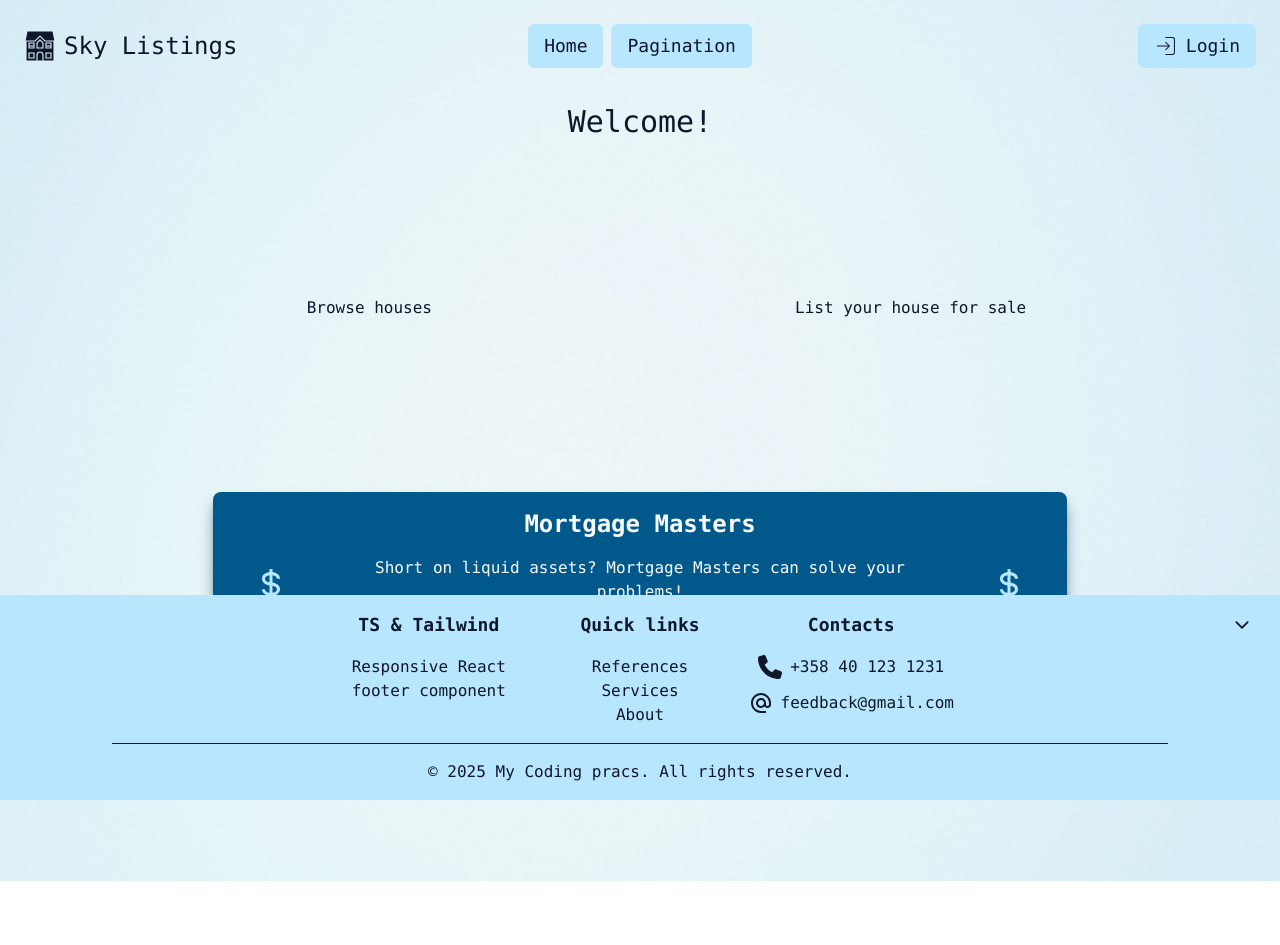
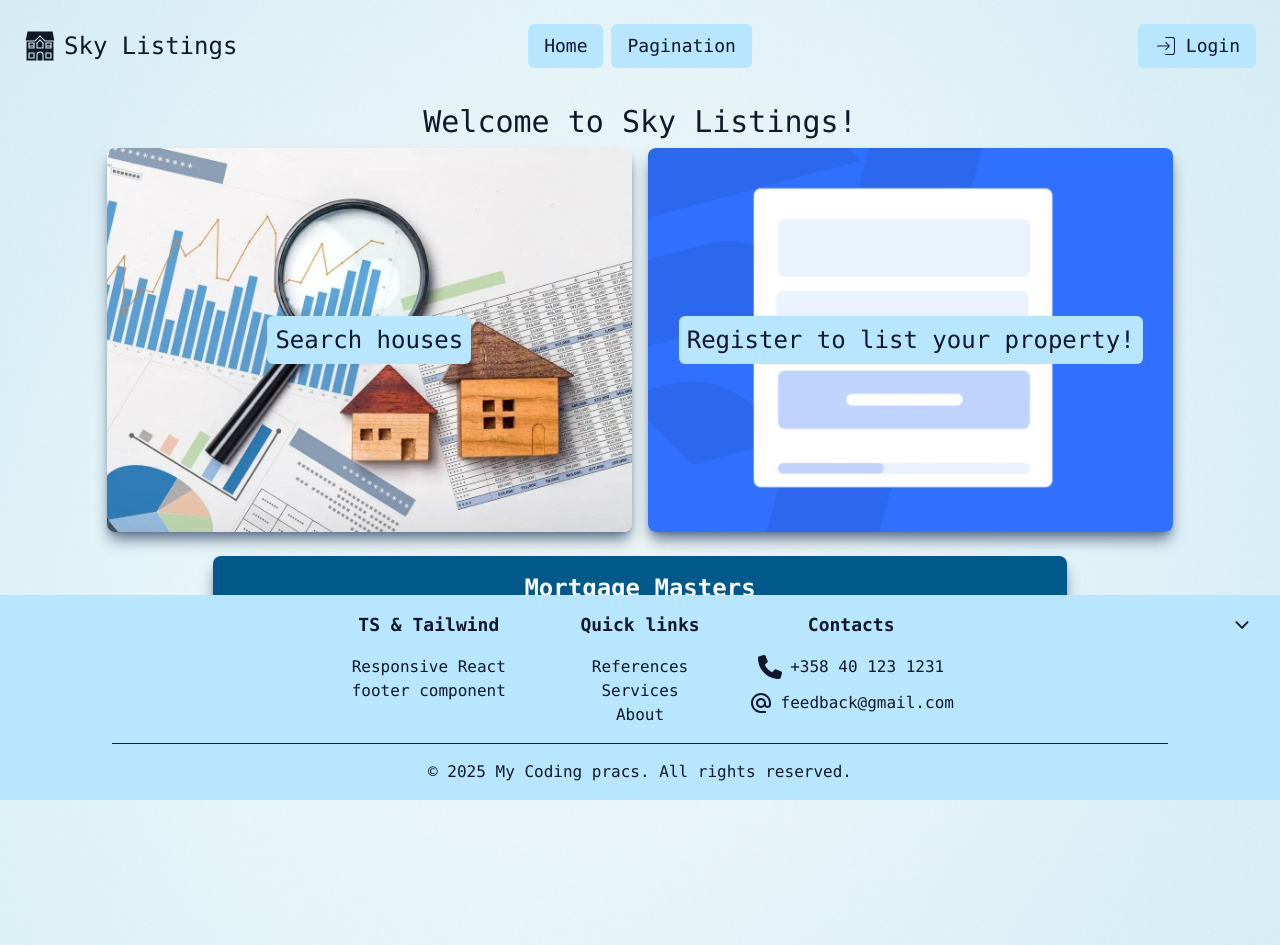
Before and after one commit to olliuhlbeck/sky-listings, a React (Vite) app in the folder frontend/: page / in a window 1280 px wide. Before the commit the page ends 881 px from the top, so only its background shows below. Built offline with nearby package versions, Linux system fonts and the light colour scheme.

Commit message:
add content for not logged in user

```diff
--- a/frontend/src/pages/HomePage/HomePage.tsx
+++ b/frontend/src/pages/HomePage/HomePage.tsx
@@ -1,26 +1,30 @@
 import { BiDollar } from 'react-icons/bi';
 import AdComponent from '../../components/GeneralComponents/AdComponent';
 import { useAuth } from '../../utils/useAuth';
+import { useNavigate } from 'react-router-dom';
+import { ActionType } from '../../types/ActionType';
 
 const HomePage = () => {
   const { user } = useAuth();
+  const navigate = useNavigate();
+
   return (
     <div className='flex flex-col justify-center items-center mt-6'>
       {user ? (
         <>
-          <h1 className='text-3xl my-3'>{`Welcome ${user}!`}</h1>
+          <h1 className='text-3xl my-3'>{`Hi ${user}!`}</h1>
           <div className='flex flex-col lg:flex-row w-4/6 gap-6'>
             <div
               className={`min-h-[12rem] lg:min-h-[24rem] shadow-lg shadow-slate-500 flex flex-1 justify-center items-center rounded-lg bg-[url('./assets/browseHouses.jpg')] bg-cover bg-center`}
             >
-              <button className='text-2xl bg-sky-200 text-slate-900 rounded-full p-2 hover:bg-sky-400 hover:cursor-pointer'>
+              <button className='text-2xl bg-sky-200 text-slate-900 rounded-md p-2 hover:bg-sky-400 hover:cursor-pointer'>
                 Search houses
               </button>
             </div>
             <div
               className={`min-h-[12rem] lg:min-h-[24rem] shadow-lg shadow-slate-500 flex flex-1 justify-center items-center rounded-lg bg-[url('./assets/sellHouse.jpg')] bg-cover bg-center`}
             >
-              <button className='text-2xl bg-sky-200 text-slate-900 rounded-full p-2 hover:bg-sky-400 hover:cursor-pointer'>
+              <button className='text-2xl bg-sky-200 text-slate-900 rounded-md p-2 hover:bg-sky-400 hover:cursor-pointer'>
                 List your house for sale
               </button>
             </div>
@@ -28,13 +32,26 @@ const HomePage = () => {
         </>
       ) : (
         <>
-          <h1 className='text-3xl my-2'>Welcome!</h1>
+          <h1 className='text-3xl my-2'>Welcome to Sky Listings!</h1>
           <div className='flex gap-4 w-5/6'>
-            <div className='min-h-[20rem] flex flex-1 justify-center items-center '>
-              <h2>Browse houses</h2>
+            <div
+              className={`min-h-[12rem] lg:min-h-[24rem] shadow-lg shadow-slate-500 flex flex-1 justify-center items-center rounded-lg bg-[url('./assets/browseHouses.jpg')] bg-cover bg-center`}
+            >
+              <button className='text-2xl bg-sky-200 text-slate-900 rounded-md p-2 hover:bg-sky-400 hover:cursor-pointer'>
+                Search houses
+              </button>
             </div>
-            <div className='min-h-[20rem] flex flex-1 justify-center items-center'>
-              <h2>List your house for sale</h2>
+            <div
+              className={`min-h-[12rem] lg:min-h-[24rem] shadow-lg shadow-slate-500 flex flex-1 justify-center items-center rounded-lg bg-[url('./assets/registerFront.png')] bg-cover bg-center`}
+            >
+              <button
+                className='text-2xl bg-sky-200 text-slate-900 rounded-md p-2 hover:bg-sky-400 hover:cursor-pointer'
+                onClick={() =>
+                  navigate('login', { state: { action: ActionType.SignUp } })
+                }
+              >
+                Register to list your property!
+              </button>
             </div>
           </div>
         </>
```
